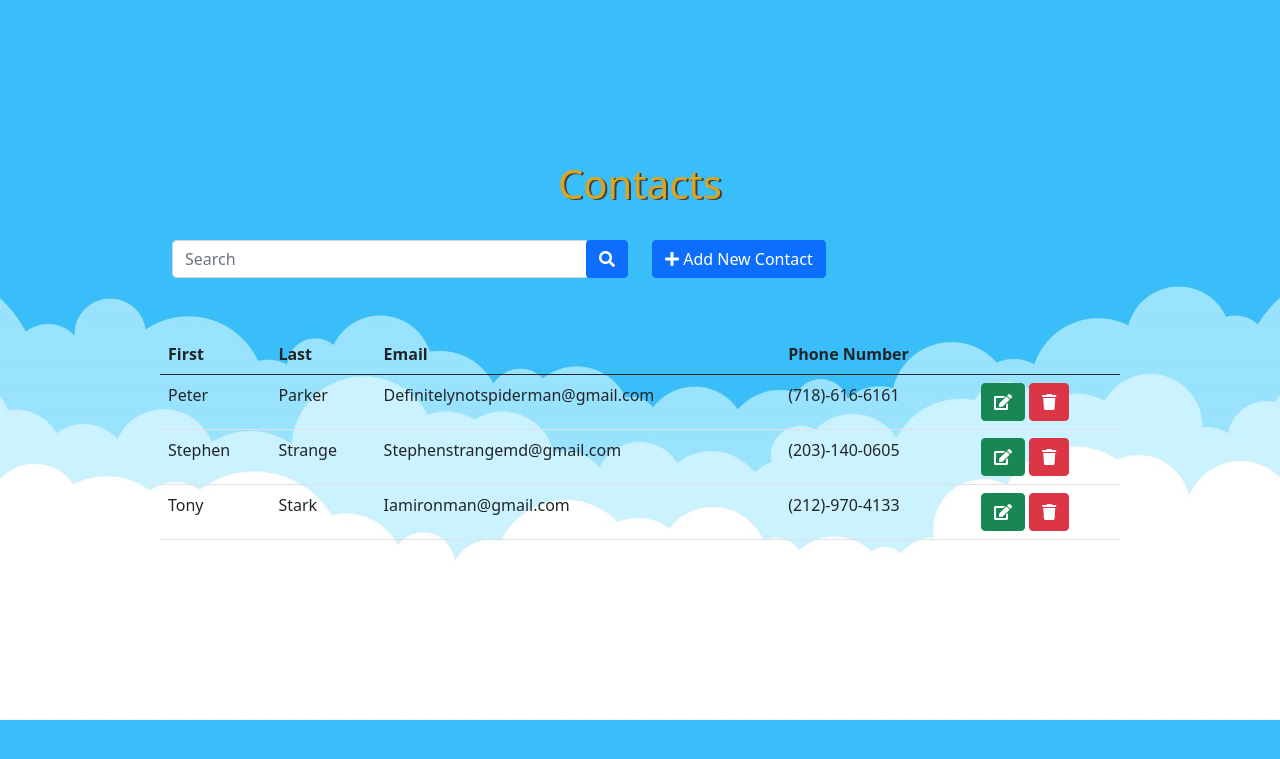
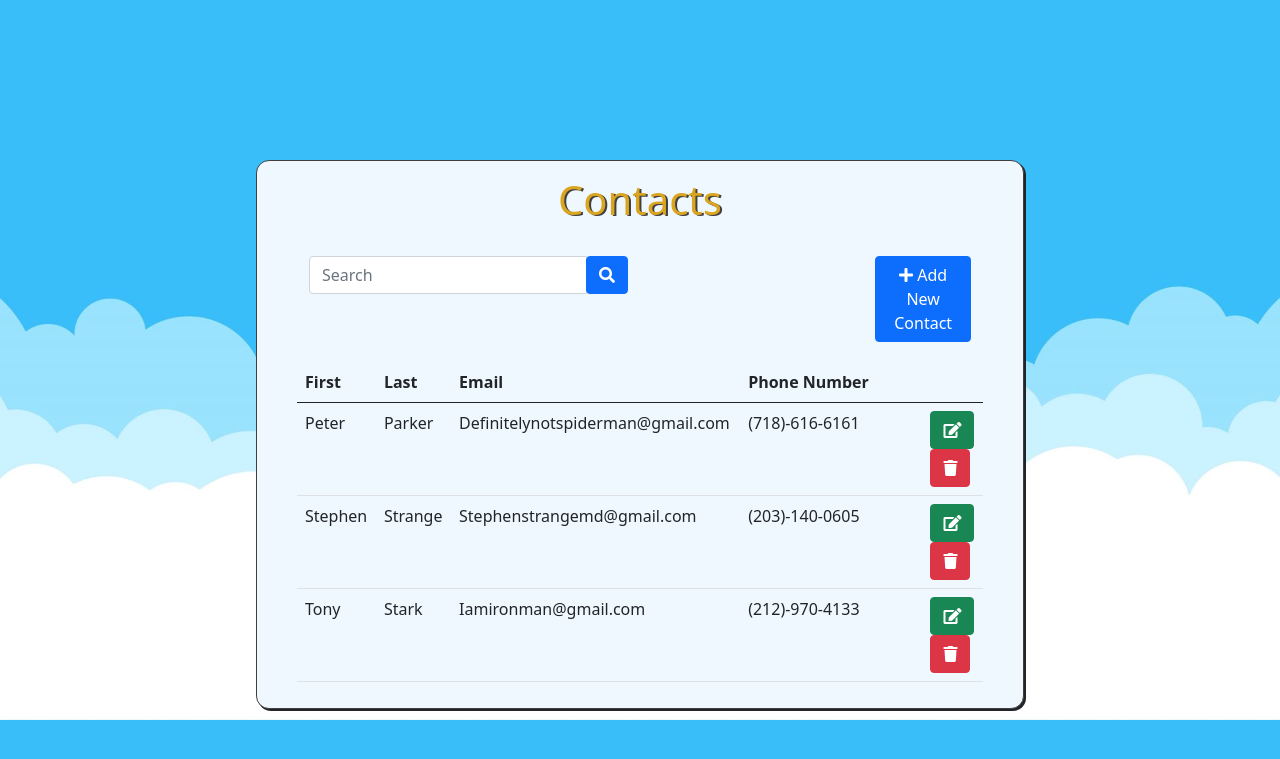
Before and after one commit to epineda0304/POOSD1, a PHP site: page /contacts.html in a window 1280 px wide. Shown: the top 759 px of the page. Run offline with PHP 8.4, Linux system fonts and the light colour scheme.

Commit message:
Add files via upload

```diff
--- a/css/styles.css
+++ b/css/styles.css
@@ -42,6 +42,16 @@ h2 {
   border-radius: 13px;
 }
 
+.form-contacts {
+  max-width: 80%;
+  margin: 0 auto;
+  background-color: aliceblue;
+  padding: 15px 40px 10px;
+  border: 1px solid #404040;
+  box-shadow: 2px 2px;
+  border-radius: 13px;
+}
+
 .form-signin .form-signin-heading, .form-signin .checkbox, .form-group, .form-control, .col{
   margin-bottom: 20px;
 }
@@ -53,3 +63,25 @@ h2 {
 .form-signin .form-control {
   padding: 10px;
 }
+
+.addUser{
+  margin-left: 70%;
+}
+
+.contactOptions {
+  margin-left: 50%;
+}
+
+.titleBar {
+  padding: 1%;
+  background-color: #2e2e2e;
+  border-radius: 10px;
+}
+
+#exampleModal{
+  margin-top: 15%;
+}
+
+#logoutButton {
+  float: right;
+}
```
